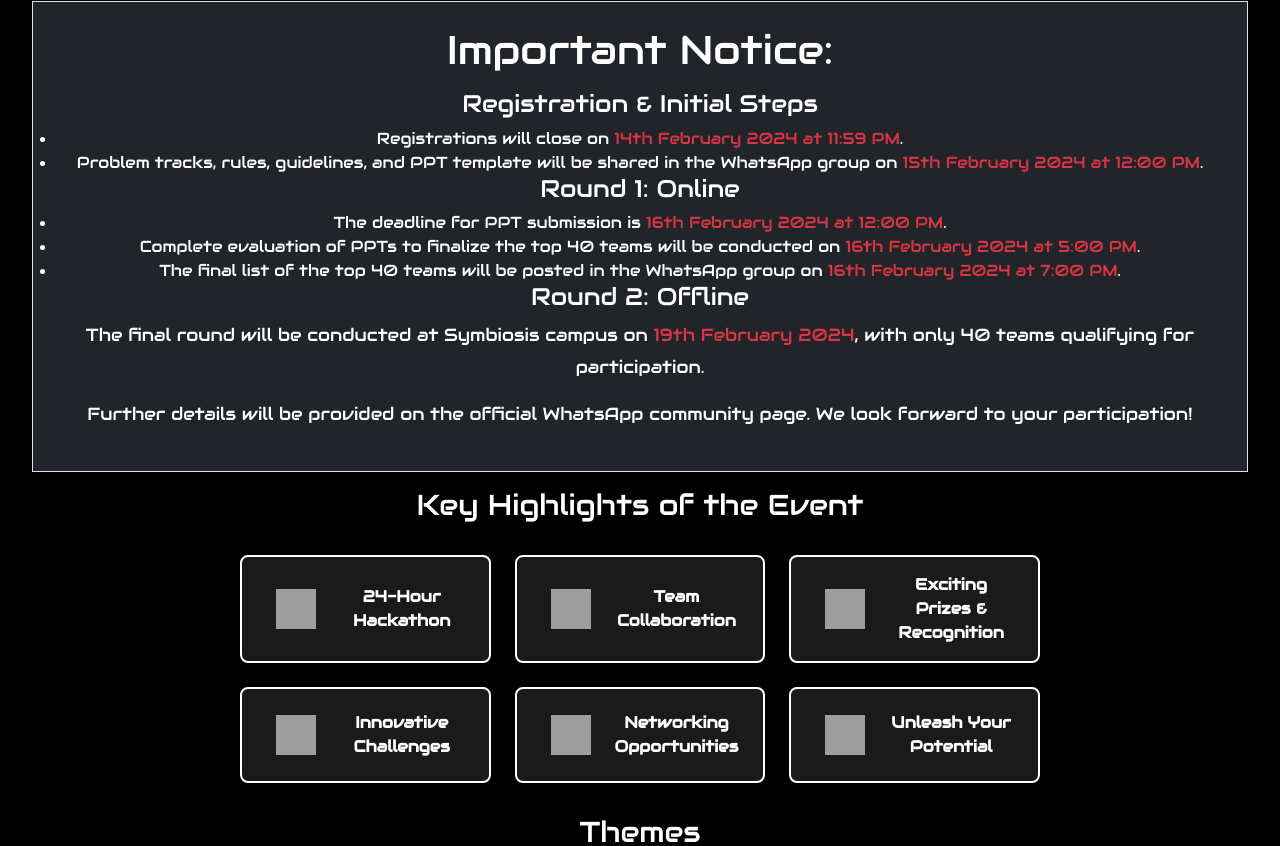
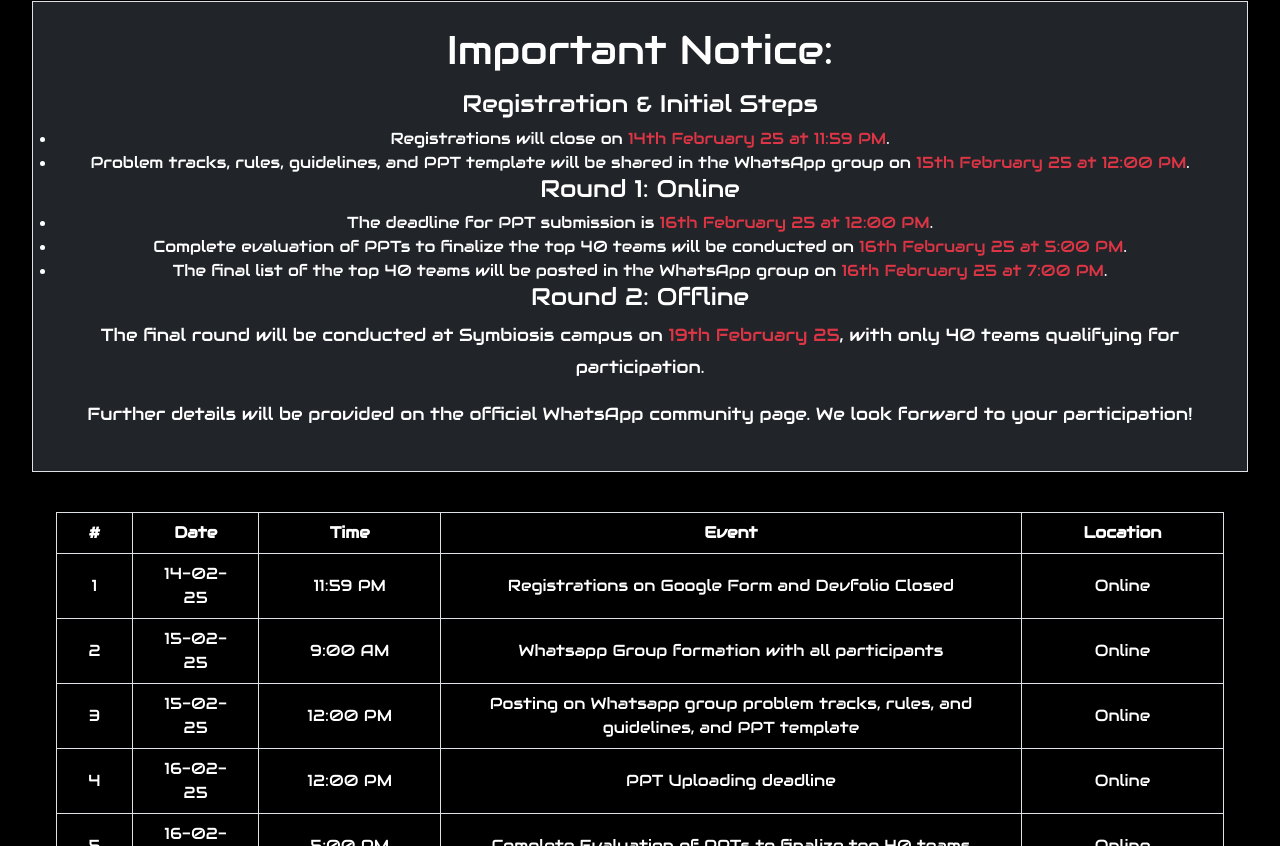
Before and after one commit to Ro706/Enthusia, a React (Create React App) app: page /SITNovate in a window 1280 px wide. Shown: the part 1733-2579 px from the top of the page. Built offline with nearby package versions, Linux system fonts and the light colour scheme; grey boxes are pictures that could not be loaded.

Commit message:
update time table in enthusia website

```diff
--- a/src/component/SITNovate.js
+++ b/src/component/SITNovate.js
@@ -3,6 +3,46 @@ import './css/SITNovate.css';
 import ParticlesComponent from './particles';
 
 function SITNovate() {
+  const schedule = [
+    { id: 1, date: '14-02-25', time: '11:59 PM', event: 'Registrations on Google Form and Devfolio Closed', location: 'Online' },
+    { id: 2, date: '15-02-25', time: '9:00 AM', event: 'Whatsapp Group formation with all participants', location: 'Online' },
+    { id: 3, date: '15-02-25', time: '12:00 PM', event: 'Posting on Whatsapp group problem tracks, rules, and guidelines, and PPT template', location: 'Online' },
+    { id: 4, date: '16-02-25', time: '12:00 PM', event: 'PPT Uploading deadline', location: 'Online' },
+    { id: 5, date: '16-02-25', time: '5:00 PM', event: 'Complete Evaluation of PPTs to finalize top 40 teams', location: 'Online' },
+    { id: 6, date: '16-02-25', time: '6:00 PM', event: 'Whatsapp group in community for only top 40 teams', location: 'Online' },
+    { id: 7, date: '16-02-25', time: '7:00 PM', event: 'Final Sheet top 40 posting on Whatsapp group', location: 'Online' },
+    { id: 8, date: '16-02-25', time: '8:00 PM', event: 'Posting of undertaking (Google Form)', location: 'Online' },
+    { id: 9, date: '19-02-25', time: '12:00 PM - 1:30 PM', event: 'Registration Desk and Welcome Kit', location: 'SIT Building Entrance' },
+    { id: 10, date: '19-02-25', time: '1:00 PM - 1:30 PM', event: 'Report Time at S-08', location: 'S-08' },
+    { id: 11, date: '19-02-25', time: '1:20 PM', event: 'Posting instructions video, rules and guidelines on Whatsapp', location: 'Online' },
+    { id: 12, date: '19-02-25', time: '1:00 PM - 1:15 PM', event: 'Briefing Instructions', location: 'S-08' },
+    { id: 13, date: '19-02-25', time: '1:15 PM - 1:30 PM', event: 'Inaugural Ceremony (Industry People) - HCL, GlobalLogic, Infosys, Tech Mahindra', location: 'S-08' },
+    { id: 14, date: '19-02-25', time: '1:35 PM', event: 'Ribbon Cutting Ceremony', location: 'In-front of S-08' },
+    { id: 15, date: '19-02-25', time: '1:40 PM - 2:00 PM', event: 'Countdown and Industry Insights', location: 'S-08' },
+    { id: 16, date: '19-02-25', time: '2:00 PM', event: 'Start of Hackathon', location: 'S-08' },
+    { id: 17, date: '19-02-25', time: '4:00 PM', event: 'Snacks', location: 'S-02' },
+    { id: 18, date: '19-02-25', time: '5:00 PM', event: 'Activity Check (GitHub Push)', location: 'Online' },
+    { id: 19, date: '19-02-25', time: '6:00 PM - 7:00 PM', event: 'Internal Faculty Visits and Progress Tracking', location: 'S-08' },
+    { id: 20, date: '19-02-25', time: '8:00 PM', event: 'Activity Check (GitHub Push)', location: 'Online' },
+    { id: 21, date: '19-02-25', time: '8:30 PM', event: 'Dinner', location: 'S-02' },
+    { id: 22, date: '19-02-25', time: '11:00 PM', event: 'Activity Check (GitHub Push)', location: 'Online' },
+    { id: 23, date: '20-02-25', time: '12:00 AM', event: 'Snacks', location: 'S-02' },
+    { id: 24, date: '20-02-25', time: '2:00 AM', event: 'Activity Check (GitHub Push)', location: 'Online' },
+    { id: 25, date: '20-02-25', time: '3:00 AM', event: 'Snacks', location: 'S-02' },
+    { id: 26, date: '20-02-25', time: '5:00 AM', event: 'Activity Check (GitHub Push)', location: 'Online' },
+    { id: 27, date: '20-02-25', time: '8:00 AM', event: 'Activity Check (GitHub Push)', location: 'Online' },
+    { id: 28, date: '20-02-25', time: '8:30 AM', event: 'Breakfast', location: 'S-02' },
+    { id: 29, date: '20-02-25', time: '11:00 AM', event: 'Activity Check (GitHub Push)', location: 'Online' },
+    { id: 30, date: '20-02-25', time: '11:00 AM', event: 'Final Phase Begins', location: 'S-08' },
+    { id: 31, date: '20-02-25', time: '2:00 PM', event: 'Time Ends', location: 'S-08' },
+    { id: 32, date: '20-02-25', time: '2:00 PM', event: 'Lunch', location: 'S-02' },
+    { id: 33, date: '20-02-25', time: '2:30 PM', event: 'Evaluation (6 rooms, total: 12 jury members)', location: 'S-08' },
+    { id: 34, date: '20-02-25', time: '4:00 PM', event: 'Complete Evaluation', location: 'S-08' },
+    { id: 35, date: '20-02-25', time: '4:00 PM', event: 'Distribute participation certificates', location: 'S-08' },
+    { id: 36, date: '20-02-25', time: '4:15 PM', event: 'Declare Results (Top 15)', location: 'S-08' },
+    { id: 37, date: '20-02-25', time: '4:15 PM - 4:45 PM', event: 'Questionaire Round', location: 'S-08' },
+    { id: 38, date: '20-02-25', time: '5:00 PM - 5:15 PM', event: 'Top 7 Winners Announcement', location: 'S-08' }
+  ];
   const themes = [
     {
       title: "AI/ML",
@@ -59,19 +99,43 @@ function SITNovate() {
           <h2>Important Notice:</h2>
 
           <h4>Registration & Initial Steps</h4>
-          <li>Registrations will close on <span className='text-danger'>14th February 2024 at 11:59 PM</span>.</li>
-          <li>Problem tracks, rules, guidelines, and PPT template will be shared in the WhatsApp group on <span className='text-danger'>15th February 2024 at 12:00 PM</span>.</li>
+          <li>Registrations will close on <span className='text-danger'>14th February 25 at 11:59 PM</span>.</li>
+          <li>Problem tracks, rules, guidelines, and PPT template will be shared in the WhatsApp group on <span className='text-danger'>15th February 25 at 12:00 PM</span>.</li>
           <h4>Round 1: Online</h4>
-          <li>The deadline for PPT submission is <span className='text-danger'>16th February 2024 at 12:00 PM</span>.</li>
-          <li>Complete evaluation of PPTs to finalize the top 40 teams will be conducted on <span className='text-danger'>16th February 2024 at 5:00 PM</span>.</li>
-          <li>The final list of the top 40 teams will be posted in the WhatsApp group on <span className='text-danger'>16th February 2024 at 7:00 PM</span>.</li>
+          <li>The deadline for PPT submission is <span className='text-danger'>16th February 25 at 12:00 PM</span>.</li>
+          <li>Complete evaluation of PPTs to finalize the top 40 teams will be conducted on <span className='text-danger'>16th February 25 at 5:00 PM</span>.</li>
+          <li>The final list of the top 40 teams will be posted in the WhatsApp group on <span className='text-danger'>16th February 25 at 7:00 PM</span>.</li>
 
           <h4>Round 2: Offline</h4>
-          <p>The final round will be conducted at Symbiosis campus on <span className='text-danger'>19th February 2024</span>, with only 40 teams qualifying for participation.</p>
+          <p>The final round will be conducted at Symbiosis campus on <span className='text-danger'>19th February 25</span>, with only 40 teams qualifying for participation.</p>
           <p>Further details will be provided on the official WhatsApp community page. We look forward to your participation!</p>
         </ul>
+        {/* Table */}
 
-
+        <div className="overflow-x-auto p-4">
+      <table className="min-w-full border border-gray-300 text-left text-sm text-gray-600">
+        <thead>
+          <tr className="bg-gray-100 text-gray-900">
+            <th className="border px-4 py-2">#</th>
+            <th className="border px-4 py-2">Date</th>
+            <th className="border px-4 py-2">Time</th>
+            <th className="border px-4 py-2">Event</th>
+            <th className="border px-4 py-2">Location</th>
+          </tr>
+        </thead>
+        <tbody>
+          {schedule.map((item) => (
+            <tr key={item.id} className="hover:bg-gray-50">
+              <td className="border px-4 py-2">{item.id}</td>
+              <td className="border px-4 py-2">{item.date}</td>
+              <td className="border px-4 py-2">{item.time}</td>
+              <td className="border px-4 py-2">{item.event}</td>
+              <td className="border px-4 py-2">{item.location}</td>
+            </tr>
+          ))}
+        </tbody>
+      </table>
+    </div>
 
         <div className="highlights">
           <h2>Key Highlights of the Event</h2>
```
